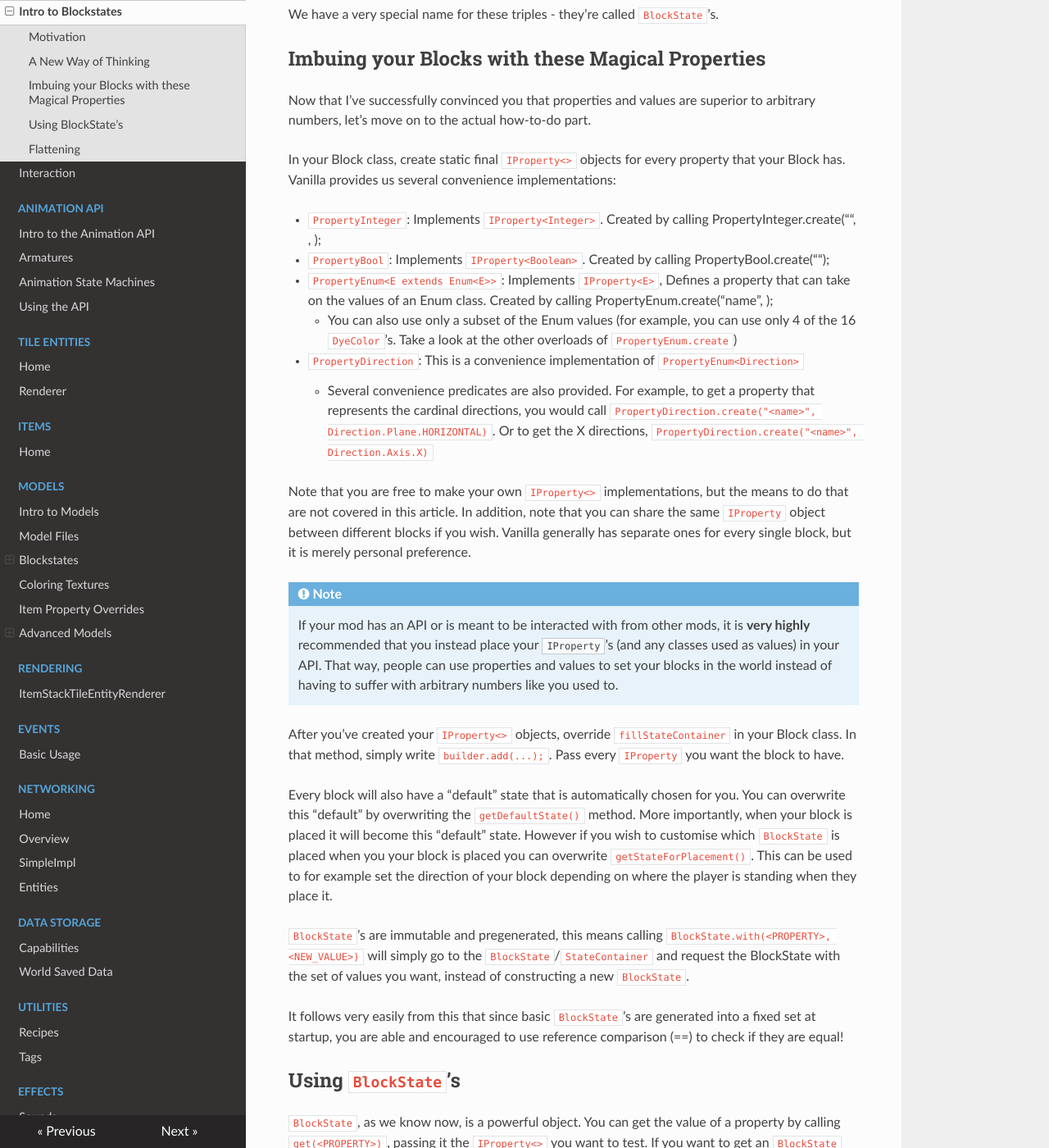
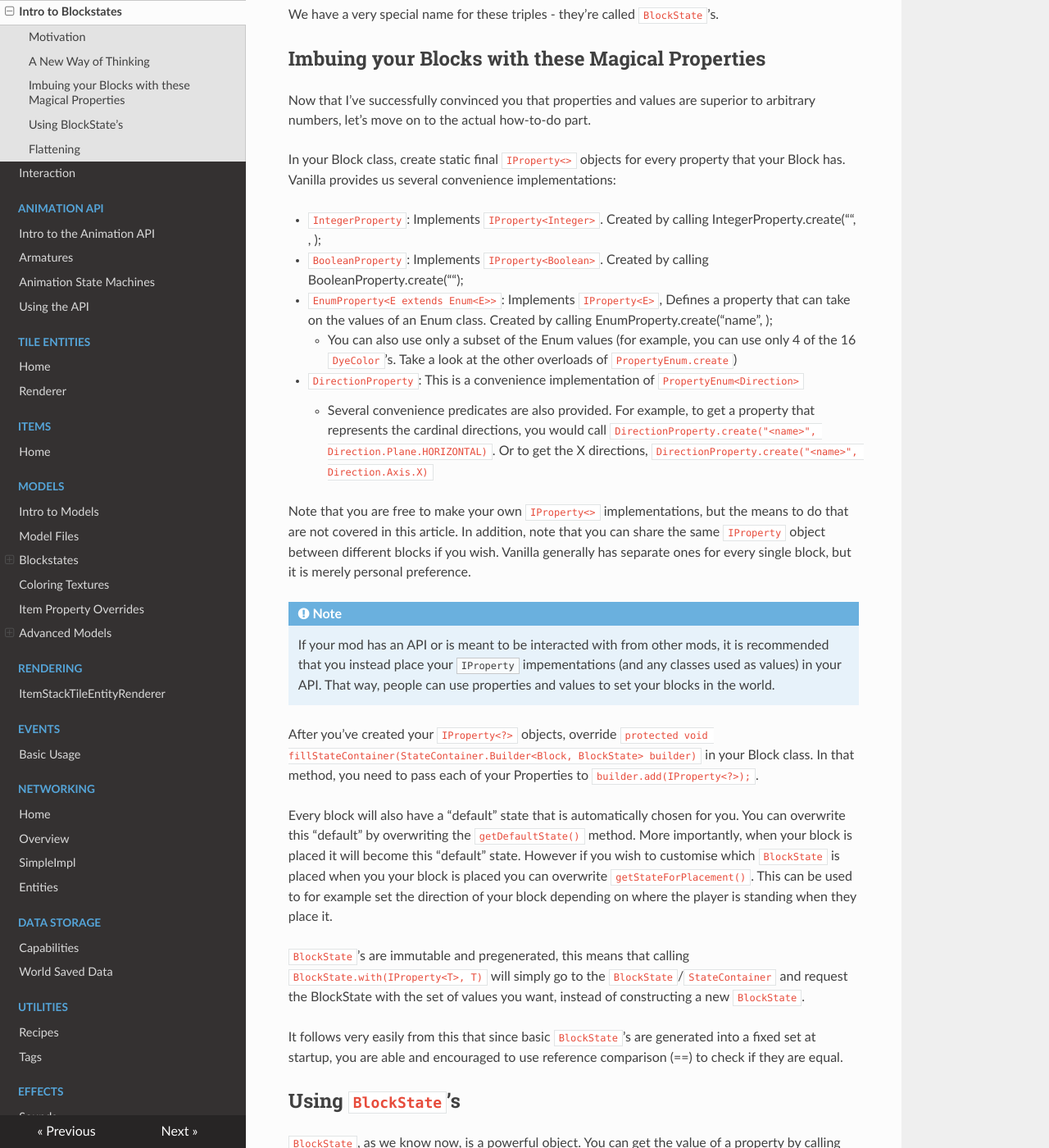
Before and after one commit to MinecraftForge/Documentation, an MkDocs documentation site: the page built from docs/blocks/states.md, in a window 1280 px wide and 1400 px high, scrolled down 1107 px. Shown: the whole window at 82% size. Built offline with MkDocs 1.6.1, drawn with Linux system fonts in a browser that asks for light colours; nearby versions of some CDN libraries.

Commit message:
Updated Blockstates page

```diff
--- a/docs/blocks/states.md
+++ b/docs/blocks/states.md
@@ -41,26 +41,26 @@ Now that I've successfully convinced you that properties and values are superior
 
 In your Block class, create static final `IProperty<>` objects for every property that your Block has. Vanilla provides us several convenience implementations:
 
-  * `PropertyInteger`: Implements `IProperty<Integer>`. Created by calling PropertyInteger.create("<name>", <min>, <max>);
-  * `PropertyBool`: Implements `IProperty<Boolean>`. Created by calling PropertyBool.create("<name>");
-  * `PropertyEnum<E extends Enum<E>>`: Implements `IProperty<E>`, Defines a property that can take on the values of an Enum class. Created by calling PropertyEnum.create("name", <enum_class>);
+  * `IntegerProperty`: Implements `IProperty<Integer>`. Created by calling IntegerProperty.create("<name>", <min>, <max>);
+  * `BooleanProperty`: Implements `IProperty<Boolean>`. Created by calling BooleanProperty.create("<name>");
+  * `EnumProperty<E extends Enum<E>>`: Implements `IProperty<E>`, Defines a property that can take on the values of an Enum class. Created by calling EnumProperty.create("name", <enum_class>);
     * You can also use only a subset of the Enum values (for example, you can use only 4 of the 16 `DyeColor`'s. Take a look at the other overloads of `PropertyEnum.create`)
-  * `PropertyDirection`: This is a convenience implementation of `PropertyEnum<Direction>`
-    * Several convenience predicates are also provided. For example, to get a property that represents the cardinal directions, you would call `PropertyDirection.create("<name>", Direction.Plane.HORIZONTAL)`. Or to get the X directions, `PropertyDirection.create("<name>", Direction.Axis.X)`
+  * `DirectionProperty`: This is a convenience implementation of `PropertyEnum<Direction>`
+    * Several convenience predicates are also provided. For example, to get a property that represents the cardinal directions, you would call `DirectionProperty.create("<name>", Direction.Plane.HORIZONTAL)`. Or to get the X directions, `DirectionProperty.create("<name>", Direction.Axis.X)`
 
 Note that you are free to make your own `IProperty<>` implementations, but the means to do that are not covered in this article.
 In addition, note that you can share the same `IProperty` object between different blocks if you wish. Vanilla generally has separate ones for every single block, but it is merely personal preference.
 
 !!! Note
-    If your mod has an API or is meant to be interacted with from other mods, it is **very highly** recommended that you instead place your `IProperty`'s (and any classes used as values) in your API. That way, people can use properties and values to set your blocks in the world instead of having to suffer with arbitrary numbers like you used to.
+    If your mod has an API or is meant to be interacted with from other mods, it is recommended that you instead place your `IProperty` impementations (and any classes used as values) in your API. That way, people can use properties and values to set your blocks in the world.
 
-After you've created your `IProperty<>` objects, override `fillStateContainer` in your Block class. In that method, simply write `builder.add(...);`. Pass every `IProperty` you want the block to have.
+After you've created your `IProperty<?>` objects, override `protected void fillStateContainer(StateContainer.Builder<Block, BlockState> builder)` in your Block class. In that method, you need to pass each of your Properties to `builder.add(IProperty<?>);`.
 
 Every block will also have a "default" state that is automatically chosen for you. You can overwrite this "default" by overwriting the `getDefaultState()` method. More importantly, when your block is placed it will become this "default" state. However if you wish to customise which `BlockState` is placed when you your block is placed you can overwrite `getStateForPlacement()`. This can be used to for example set the direction of your block depending on where the player is standing when they place it.
 
-`BlockState`'s are immutable and pregenerated, this means calling `BlockState.with(<PROPERTY>, <NEW_VALUE>)` will simply go to the `BlockState`/`StateContainer` and request the BlockState with the set of values you want, instead of constructing a new `BlockState`.
+`BlockState`'s are immutable and pregenerated, this means that calling `BlockState.with(IProperty<T>, T)` will simply go to the `BlockState`/`StateContainer` and request the BlockState with the set of values you want, instead of constructing a new `BlockState`.
 
-It follows very easily from this that since basic `BlockState`'s are generated into a fixed set at startup, you are able and encouraged to use reference comparison (==) to check if they are equal!
+It follows very easily from this that since basic `BlockState`'s are generated into a fixed set at startup, you are able and encouraged to use reference comparison (==) to check if they are equal.
 
 
 Using `BlockState`'s
```
